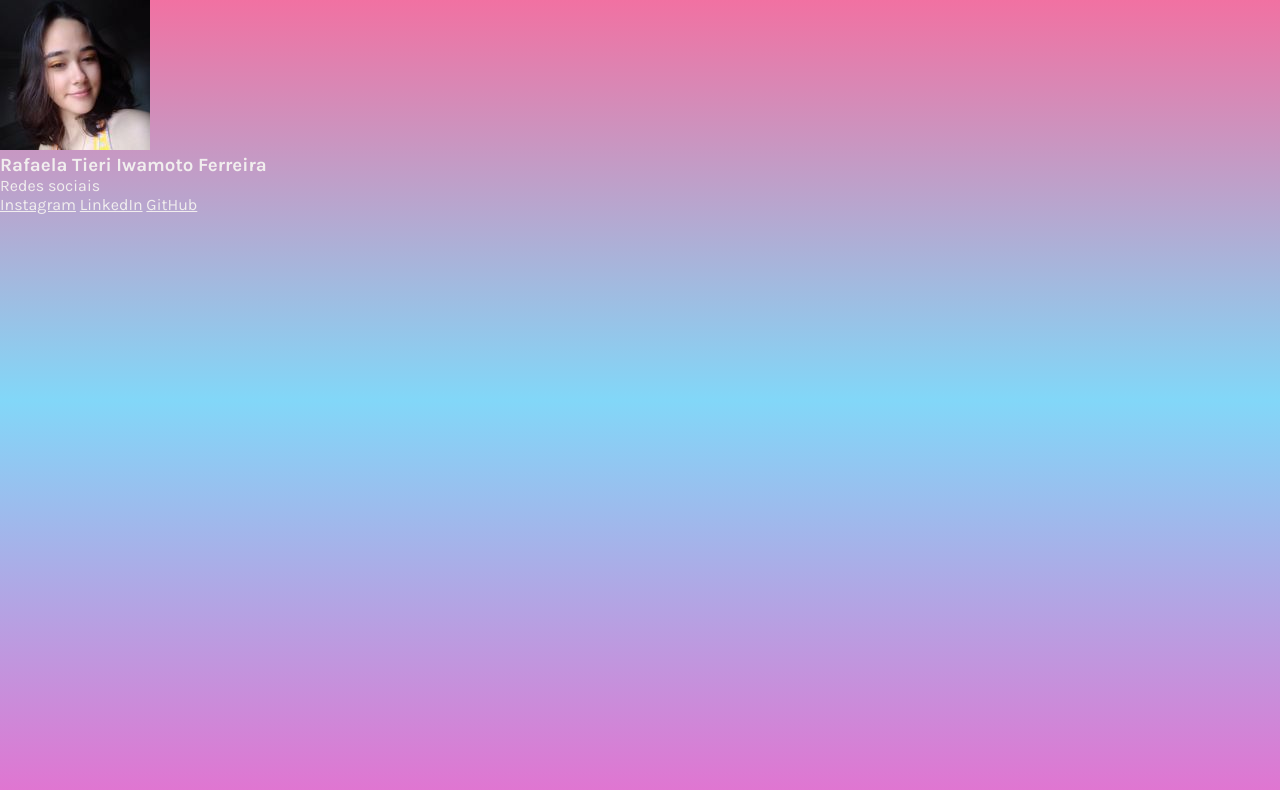
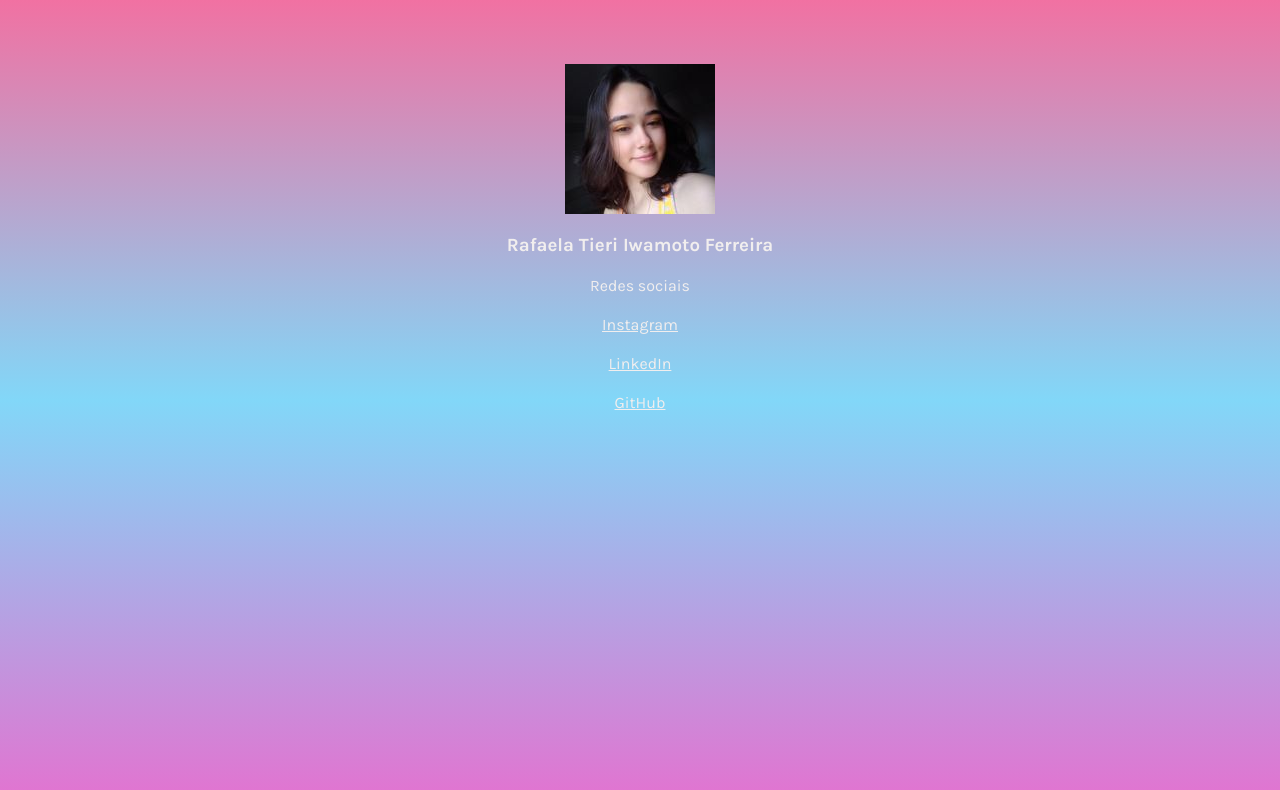
Before and after one commit to RafaelaTieri/LinktreeHaken, a plain HTML site: page index.html in a window 1280 px wide. Drawn offline with Linux system fonts and the light colour scheme.

Commit message:
Centralizado

```diff
--- a/estilo.css
+++ b/estilo.css
@@ -16,3 +16,13 @@
 body {
     background: linear-gradient(180deg, #f171a2, #82d7f8, #e273d0) fixed;
 }
+
+.principal {
+    display: flex;
+    flex-direction: column;
+    align-items: center;
+    width: 90vw;
+    margin: 0 auto;
+    gap: 20px;
+    padding-top: 5vw;
+}
```
